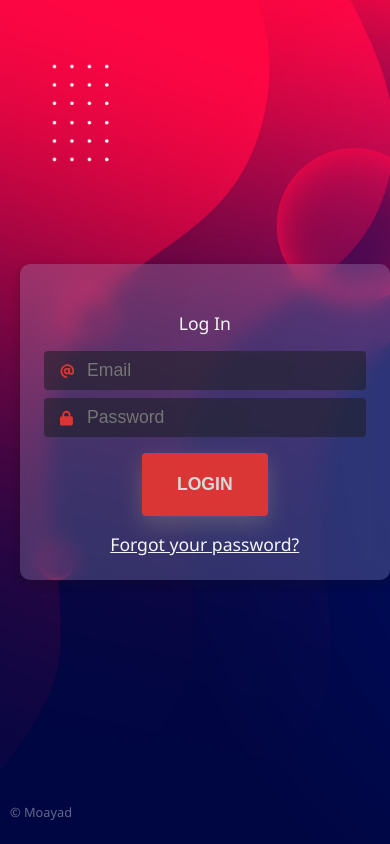
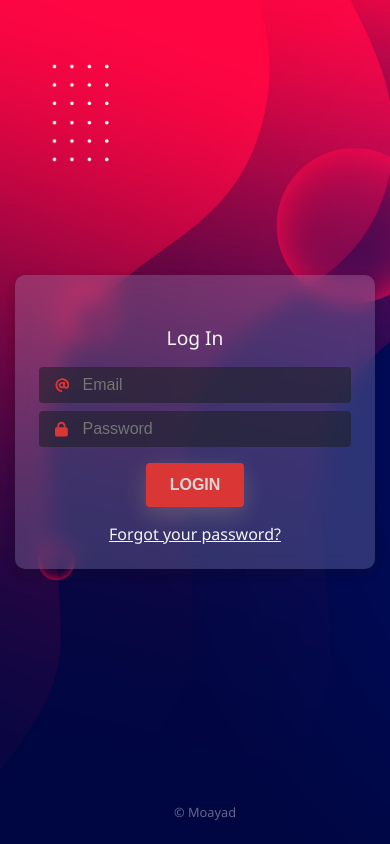
Before and after one commit to MoayadAlshehry/Activity-1, a plain HTML site: page index.html in a window 390 px wide. Drawn offline with Linux system fonts and the light colour scheme.

Commit message:
Update style.css

```diff
--- a/style.css
+++ b/style.css
@@ -7,20 +7,23 @@ body {
     background-image: url(abstract-navy-red-background-design-sr17012401.jpg);
     background-size: cover;
     background-repeat: no-repeat;
-    justify-content: left;
+    justify-content: center; /* Center the card */
     align-items: center;
     height: 100vh;
+    text-align: center;
 }
 
 .card {
-    width: 190px;
-    padding: 5rem 5rem;
+    width: 100%;
+    max-width: 400px; /* Make the card width responsive */
+    padding: 2rem 2rem; /* Reduce padding on smaller screens */
     border-radius: 10px;
-    text-align: center;
-    background: #b2b5df41;
+    background: rgba(178, 181, 223, 0.25);
     backdrop-filter: blur(10px);
-    box-shadow: 0 4px 10px #0f10144e;
-    margin-left: 30vh;
+    box-shadow: 0 4px 10px rgba(15, 16, 20, 0.31);
+    margin-left: auto;
+    margin-right: auto;
+    /* Ensure the card is centered in all screen sizes */
 }
 
 .field {
@@ -102,57 +105,31 @@ p {
     padding: 10px;
 }
 
-/* التعديلات الخاصة بالتصميم للجوال */
-@media (max-width: 768px) {
+/* Responsive Design */
+@media (max-width: 600px) {
     .card {
-        width: 80%; /* جعل عرض البطاقة أكبر ليتناسب مع شاشات الجوال */
-        padding: 2rem; /* تقليل المسافة حول محتوى البطاقة */
-        margin-left: 10%; /* تعديل الهامش ليكون مناسبًا على الجوال */
+        padding: 1.5rem;
+        width: 80%;
     }
 
     .title {
-        font-size: 1.2em; /* تصغير حجم العنوان ليتناسب مع الجوال */
+        font-size: 1.2em; /* Adjust title size for small screens */
     }
 
     .input-field {
-        font-size: 1em; /* جعل الخط داخل الحقول أكبر لسهولة القراءة */
+        font-size: 1em; /* Larger input text for easier typing */
     }
 
     .btn {
-        font-size: 1em; /* جعل حجم الخط أكبر قليلاً للزر */
-        padding: 1em 1.5em; /* زيادة حجم الزر لتسهيل النقر عليه */
+        font-size: 1em;
+        padding: 0.8em 1.5em;
     }
 
     .btn-link {
-        font-size: 1em; /* تصغير حجم الخط للرابط */
+        font-size: 1em;
     }
 
     p {
-        font-size: 0.8em; /* تعديل حجم النص في الفوتر للجوال */
+        font-size: 0.8em; /* Adjust footer text for mobile */
     }
 }
-
-@media (max-width: 480px) {
-    .card {
-        width: 90%; /* جعل البطاقة أكثر اتساعًا على الشاشات الصغيرة */
-        padding: 1.5rem; /* تقليل المسافة حول البطاقة أكثر */
-        margin-left: 5%; /* زيادة الهامش من الجانبين لتناسب الشاشات الأصغر */
-    }
-
-    .title {
-        font-size: 1.1em; /* تقليل حجم العنوان أكثر في الشاشات الصغيرة */
-    }
-
-    .input-field {
-        font-size: 1.1em; /* زيادة حجم النص داخل الحقول لتسهيل الكتابة */
-    }
-
-    .btn {
-        font-size: 1.1em; /* زيادة حجم الزر ليصبح أكثر وضوحًا على الشاشات الصغيرة */
-        padding: 1.2em 2em; /* جعل الزر أكبر لسهولة التفاعل */
-    }
-
-    .btn-link {
-        font-size: 1.1em; /* تكبير حجم الخط في الرابط */
-    }
-}
```
